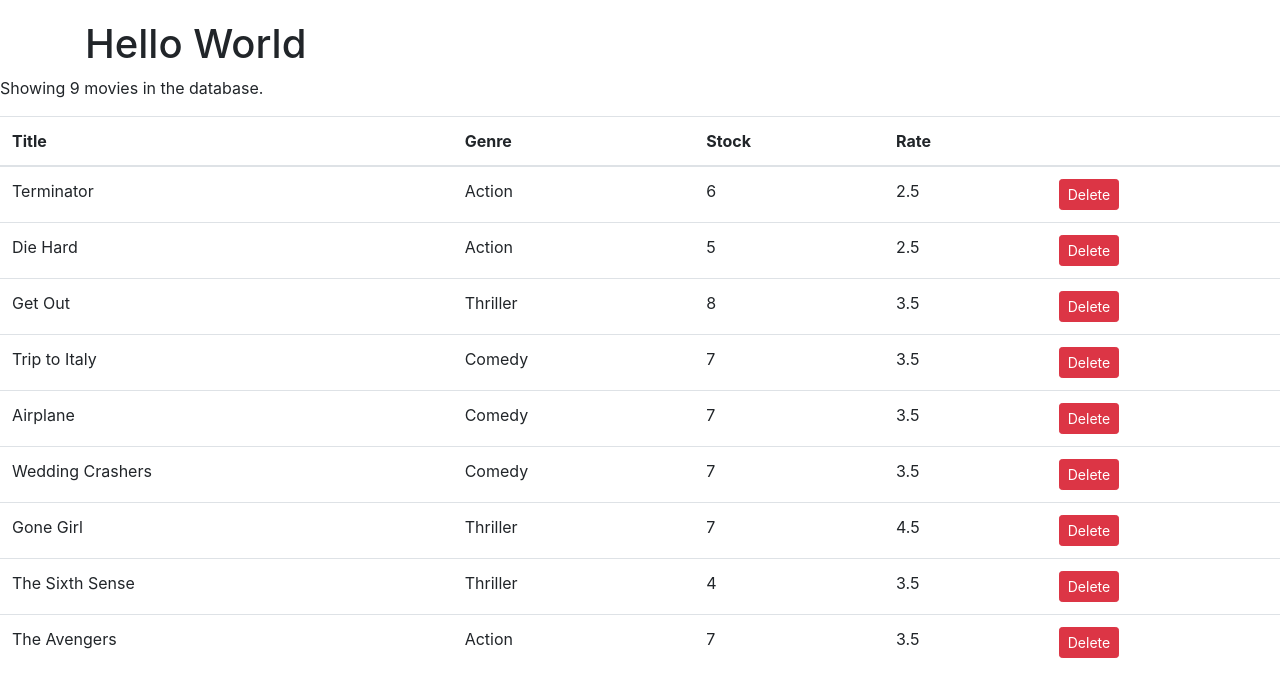
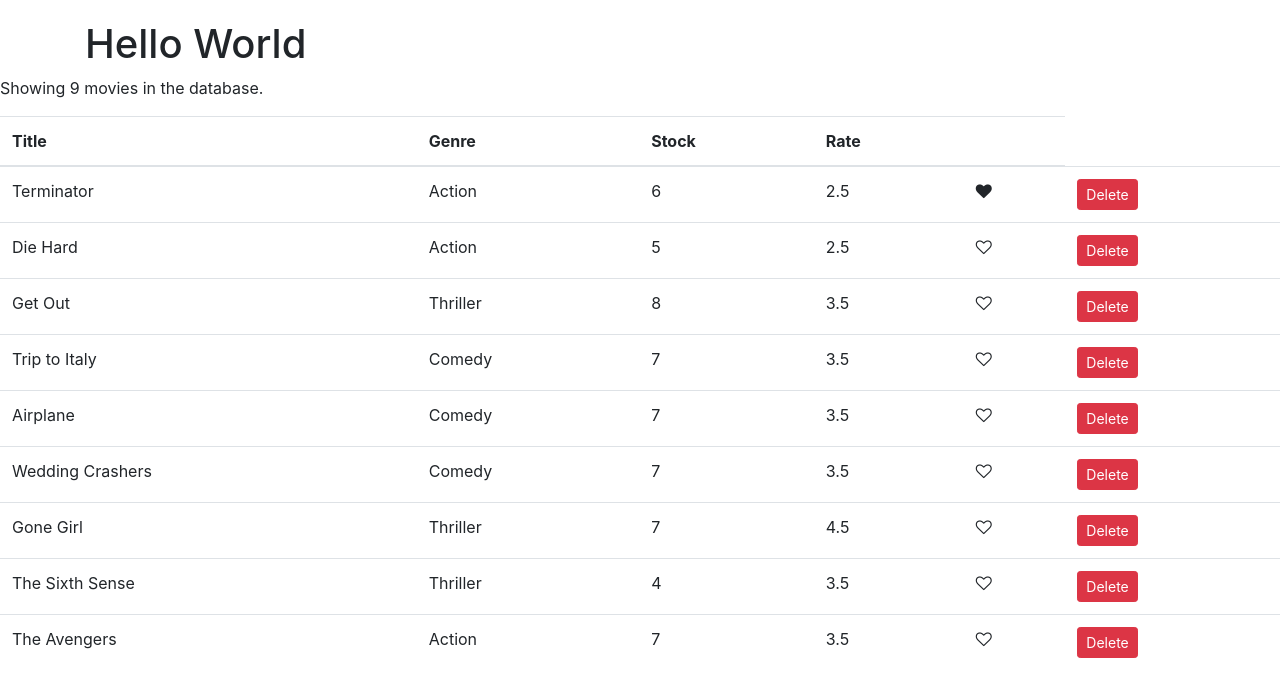
Before and after one commit to JinxyPyrope/vidly-project, a React (Create React App) app: page / in a window 1280 px wide. Shown: the top 696 px of the page. Built offline with nearby package versions, Linux system fonts and the light colour scheme.

Commit message:
Adding more to the coding section

```diff
--- a/src/components/MovieList.jsx
+++ b/src/components/MovieList.jsx
@@ -1,6 +1,6 @@
 import React, { Component } from "react"
 import { getMovies } from "../services/fakeMovieService"
-
+import Like from "./common/like"
 class Movies extends Component {
   state = {
     movies: getMovies()
@@ -9,6 +9,14 @@ class Movies extends Component {
   handleDelete = movie => {
     const movies = this.state.movies.filter(m => m._id !== movie._id)
     this.setState({ movies: movies })
+  }
+
+  handleLike = movie => {
+    const movies = [...this.state.movies]
+    const index = movies.indexOf(movie)
+    movies[index] = { ...movies[index] }
+    movies[index].liked = !movies[index].liked
+    this.setState({ movies })
   }
 
   render() {
@@ -36,6 +44,9 @@ class Movies extends Component {
                 <td>{movie.numberInStock}</td>
                 <td>{movie.dailyRentalRate}</td>
                 <td>
+                  <Like liked={movie.liked} onClick={() => this.handleLike(movie)} />
+                </td>
+                <td>
                   <button onClick={() => this.handleDelete(movie)} className="btn btn-danger btn-sm">
                     Delete
                   </button>
--- /dev/null
+++ b/src/components/common/like.jsx
@@ -0,0 +1,9 @@
+import React, { Component } from "react"
+
+const Like = props => {
+  let classes = "fa fa-heart"
+  if (!props.liked) classes += "-o"
+  return <i onClick={props.onClick} style={{ cursor: "pointer" }} className={classes} aria-hidden="true" />
+}
+
+export default Like
--- a/src/services/fakeMovieService.js
+++ b/src/services/fakeMovieService.js
@@ -7,7 +7,8 @@ const movies = [
     genre: { _id: "5b21ca3eeb7f6fbccd471818", name: "Action" },
     numberInStock: 6,
     dailyRentalRate: 2.5,
-    publishDate: "2018-01-03T19:04:28.809Z"
+    publishDate: "2018-01-03T19:04:28.809Z",
+    liked: true
   },
   {
     _id: "5b21ca3eeb7f6fbccd471816",
```
